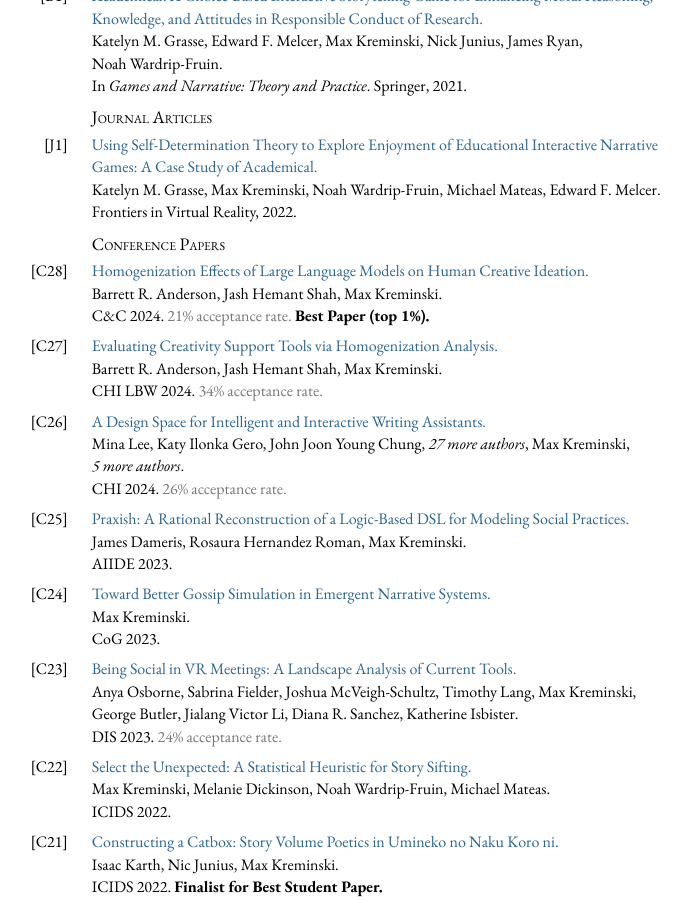
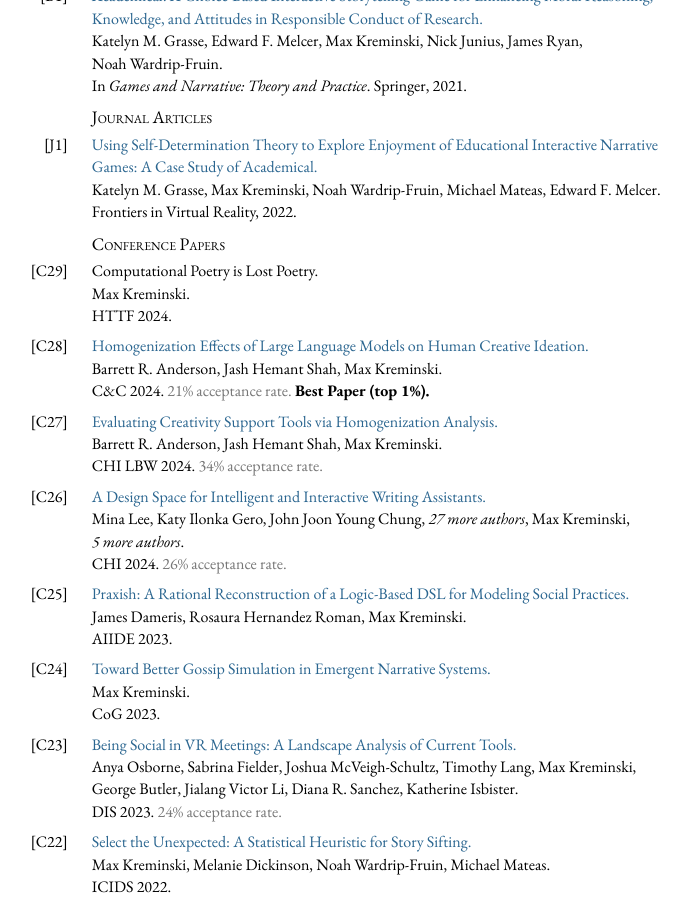
Before and after one commit to mkremins/mkremins.github.io, a Jekyll site: the page built from cv/index.html, in a window 1280 px wide and 900 px high, scrolled down 1278 px. Shown: the whole window, without its empty margins (291-981 px from the left). Built offline with Jekyll 4.4.1, drawn with Linux system fonts in a browser that asks for light colours.

Commit message:
Add HTTF 2024 lost poetry paper

```diff
--- a/_data/publications.json
+++ b/_data/publications.json
@@ -1,4 +1,13 @@
 [
+{
+  "title": "Computational Poetry is Lost Poetry",
+  "url": "",
+  "authors": ["Max Kreminski"],
+  "year": "2024",
+  "venue": "HTTF",
+  "venue_long": "Halfway to the Future Symposium",
+  "pubtype": "full"
+},
 {
   "title": "Guiding and Diversifying LLM-Based Story Generation via Answer Set Programming",
   "url": "https://arxiv.org/abs/2406.00554",
```
